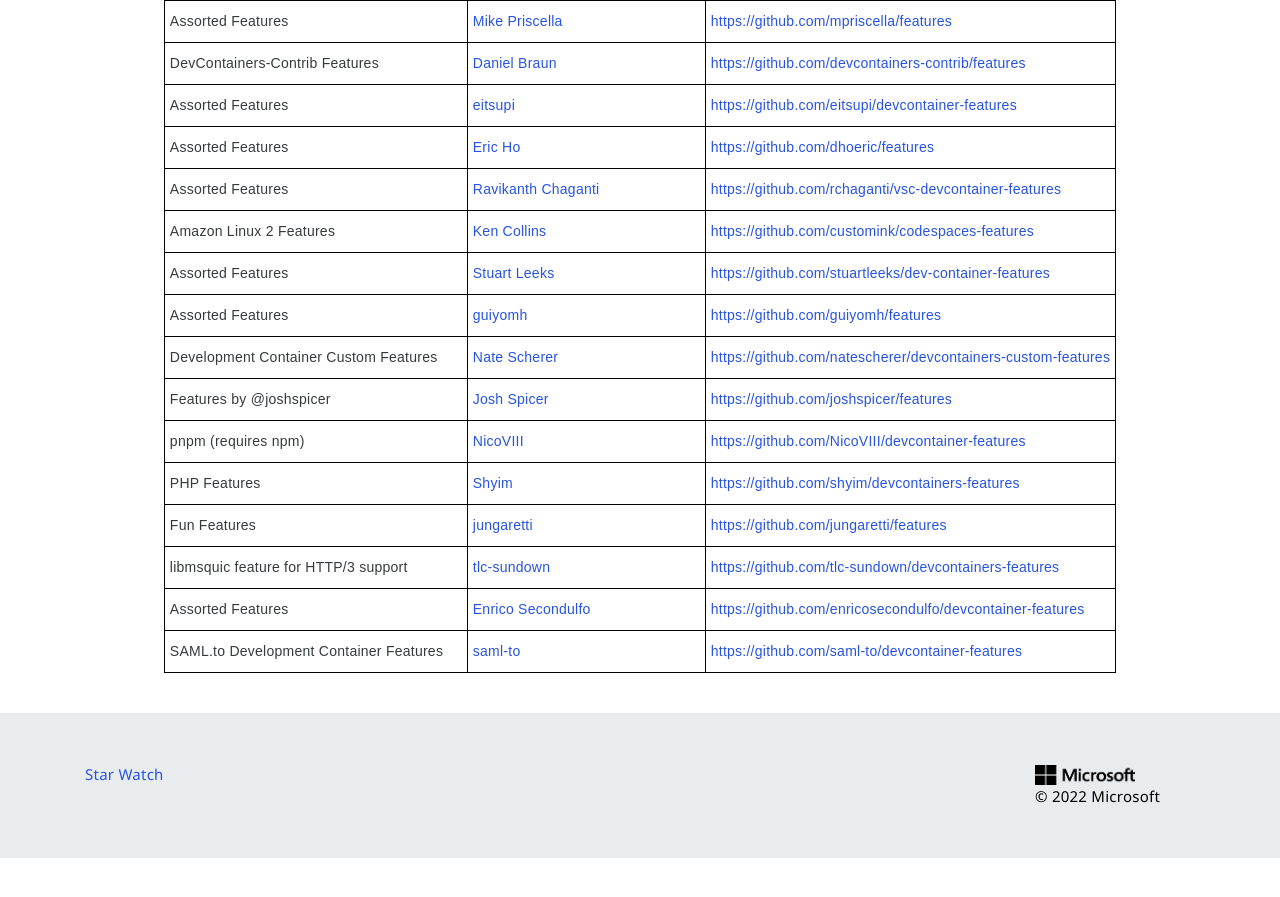
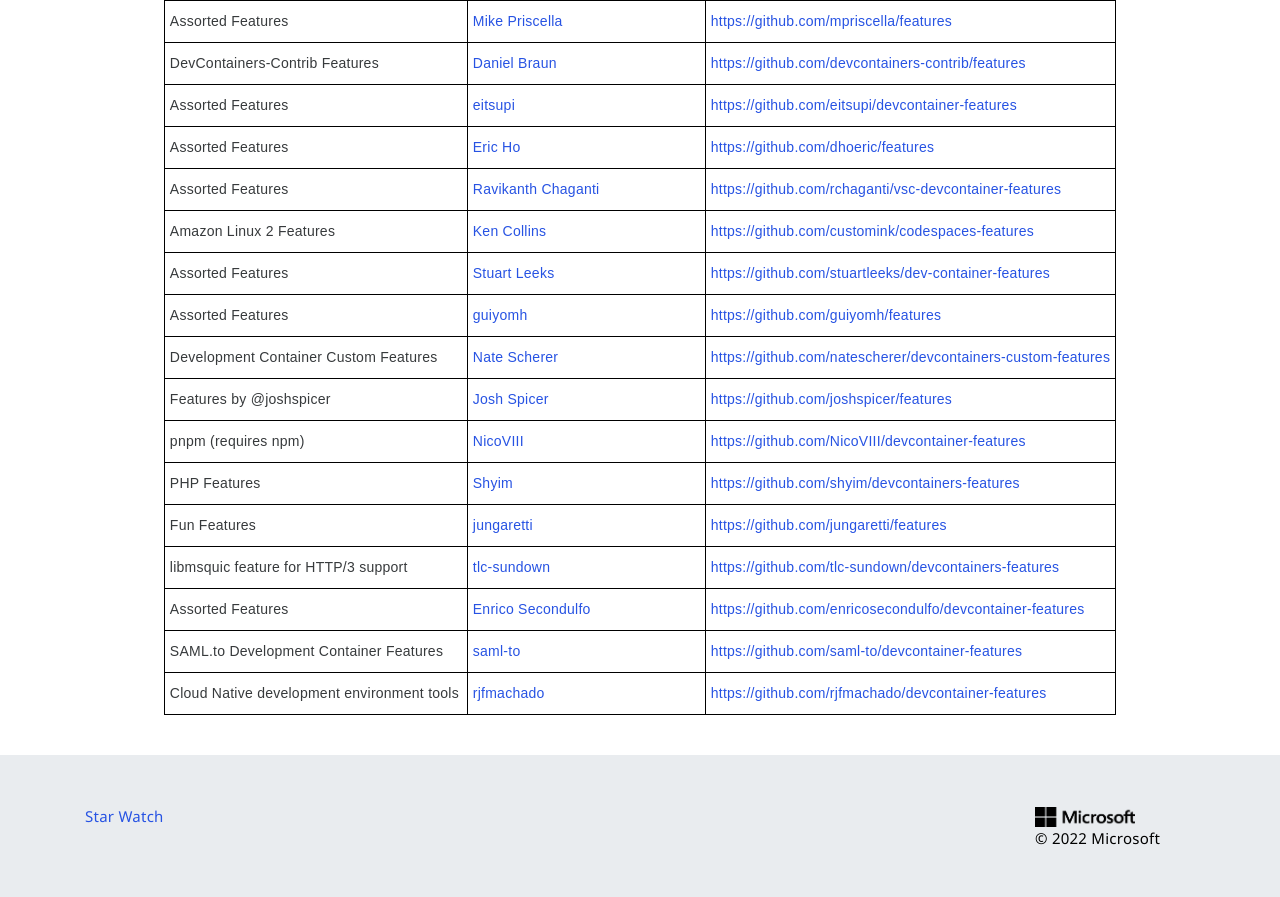
Before and after one commit to devcontainers/devcontainers.github.io, a Jekyll site: the page built from collections.html, in a window 1280 px wide and 900 px high, scrolled down 606 px. Shown: the top 897 px of the window. Built offline with Jekyll 4.4.1, drawn with Linux system fonts in a browser that asks for light colours; nearby versions of some CDN libraries; comment, search, counter and statistics services are not loaded; before the commit the page ends 1464 px from its top, so only the background shows below that.

Commit message:
add cloud-native feature

```diff
--- a/_data/collection-index.yml
+++ b/_data/collection-index.yml
@@ -113,3 +113,8 @@
   contact: https://github.com/saml-to/devcontainer-features/issues
   repository: https://github.com/saml-to/devcontainer-features
   ociReference: ghcr.io/saml-to/devcontainer-features
+- name: Cloud Native development environment tools
+  maintainer: rjfmachado
+  contact: https://github.com/rjfmachado/devcontainer-features/issues
+  repository: https://github.com/rjfmachado/devcontainer-features
+  ociReference: ghcr.io/rjfmachado/devcontainer-features
```
